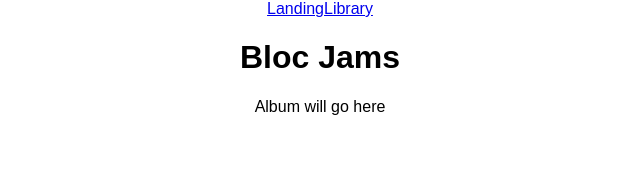
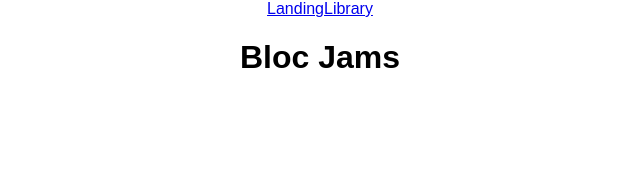
Before and after one commit to RandyGoldsmith/bloc-jams-react, a React (Create React App) app: page /album in a window 1280 px wide. Shown: the top 188 px of the page, without its empty margins (320-960 px from the left). Built offline with nearby package versions, Linux system fonts and the light colour scheme.

Commit message:
fixed App.js route path

```diff
--- a/src/App.js
+++ b/src/App.js
@@ -19,7 +19,6 @@ class App extends Component {
         <main>
           <Route exact path="/" component={Landing} />
           <Route path="/library" component={Library} />
-          <Route path="/album" component={Album} />
           <Route path="/album/:slug" component={Album} />
         </main>
       </div>
```
